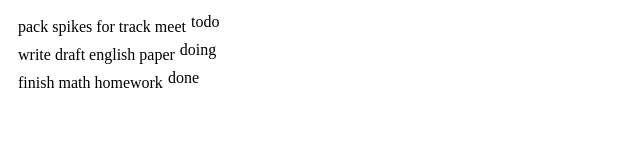
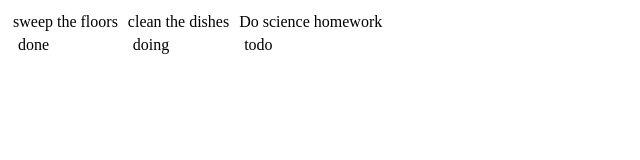
Before and after one commit to knightmoves-schools/capstone-071-display-task-status-bwherry-netizen, a website: page index.html in a window 1280 px wide. Shown: the whole page, without its empty margins (0-640 px from the left). Drawn offline with Linux system fonts and the light colour scheme.

Commit message:
Update index.html

```diff
--- a/index.html
+++ b/index.html
@@ -3,69 +3,62 @@
 
 <head>
     <title>Task App</title>
+
     <style>
+        #task-row {
+            flex-direction: row;
+            display: flex;
+        }
 
-        .row {
+        #task-discription {
             padding: 5px;
         }
 
-        .status {
+        #task-status-1 {
             padding: 5px;
         }
 
-        #task-row-1 {
-            float: left;
+        #task-status-2 {
+            padding: 5px;
         }
 
-         #task-row-2 {
-            float: left;
-        }
-
-         #task-row-3 {
-            float: left;
+        #task-status-3 {
+            padding: 5px;
         }
 
     </style>
 </head>
 
 <body>
-    <div id="tasks">
+   <div id="task-row">
+        <div id="task-discription">
+            sweep the floors
+            <div id="task-status-1">
+                done
+            </div>
 
-        <div id="task-status-1" class="status"> todo
-
-            <div id="task-row-1" class="row">
-
-            <div id="task-description-1">pack spikes for track meet</div>
-
-            </div>
         </div>
 
+        <div id="task-discription">
+            clean the dishes
+             <div id="task-status-2">
+                doing
+            </div>
 
-
-        <div id="task-status-2" class="status"> doing
-
-            <div id="task-row-2" class="row">
-
-                <div id="task-description-2">write draft english paper</div>
-
-            </div>
         </div>
 
+        <div id="task-discription">
+            Do science homework
+             <div id="task-status-3">
+                todo
+            </div>
 
-
-        <div id="task-status-3" class="status"> done
-
-            <div id="task-row-3" class="row">
-
-                <div id="task-description-3">finish math homework</div>
-
-            </div>
         </div>
 
-
-
-
-    </div>
+   </div>
 </body>
 
 </html>
+
+
+</html>
```
